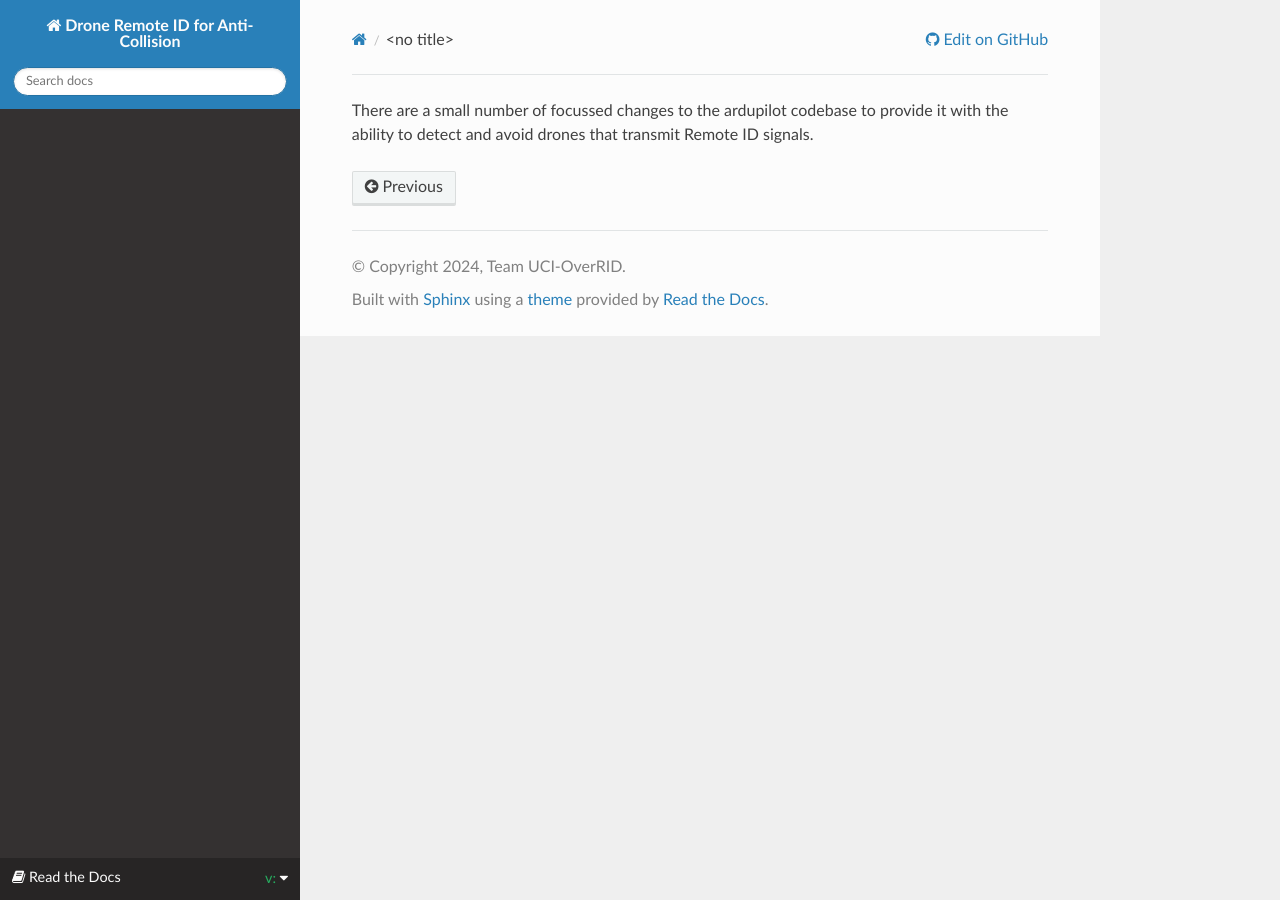
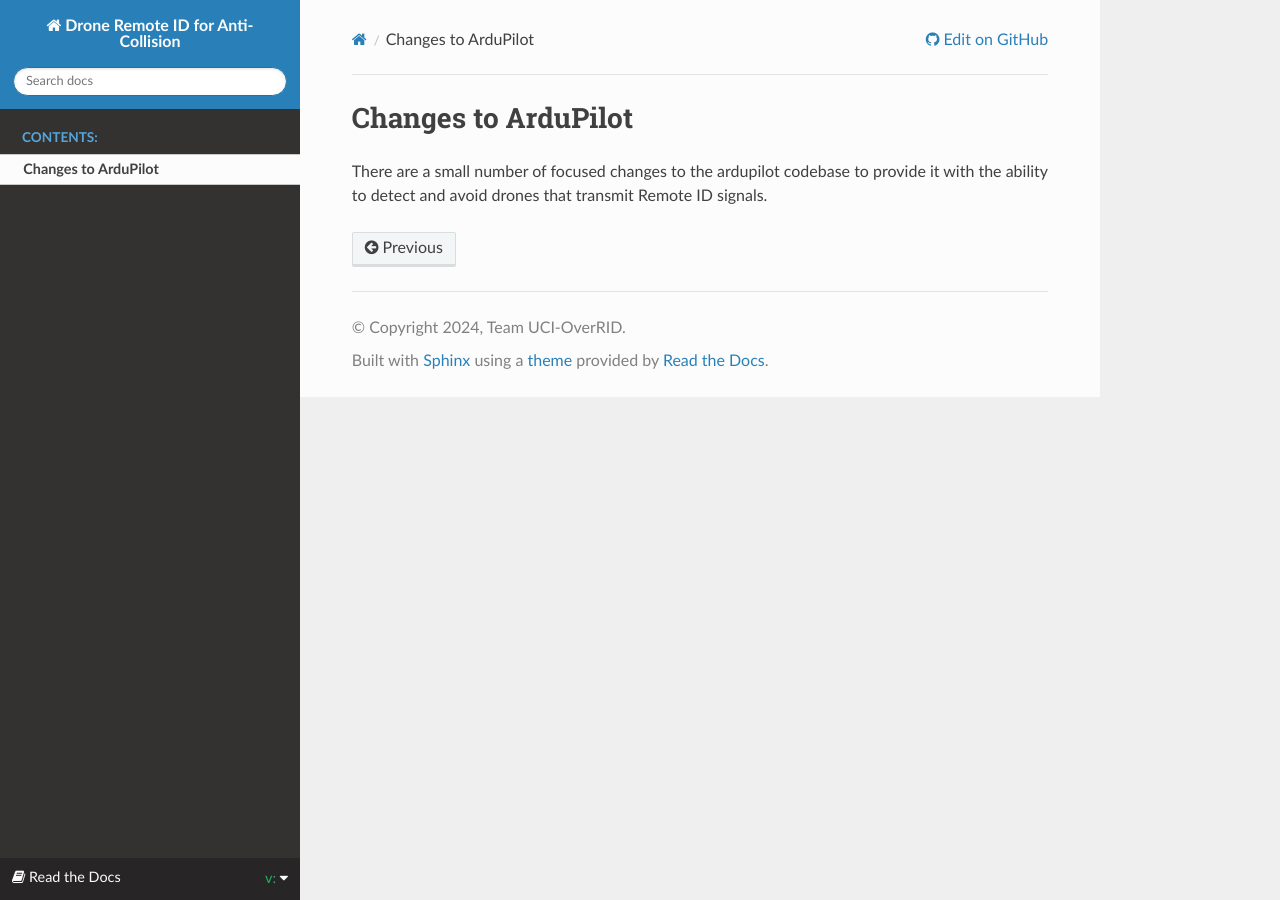
Before and after one commit to uci-overRID/uci-overrid.github.io, a Sphinx documentation site: the page built from docs/ardupilot.rst, in a window 1280 px wide. Built offline with Sphinx 7.4.7 and the Read the Docs theme 3.1.0, drawn with Linux system fonts in a browser that asks for light colours; the version number could not be read and is left out.

Commit message:
Update ardupilot.rst

```diff
--- a/docs/ardupilot.rst
+++ b/docs/ardupilot.rst
@@ -1,3 +1,5 @@
+Changes to ArduPilot
+=========
 
-There are a small number of focussed changes to the ardupilot codebase to provide
+There are a small number of focused changes to the ardupilot codebase to provide
 it with the ability to detect and avoid drones that transmit Remote ID signals.
```
